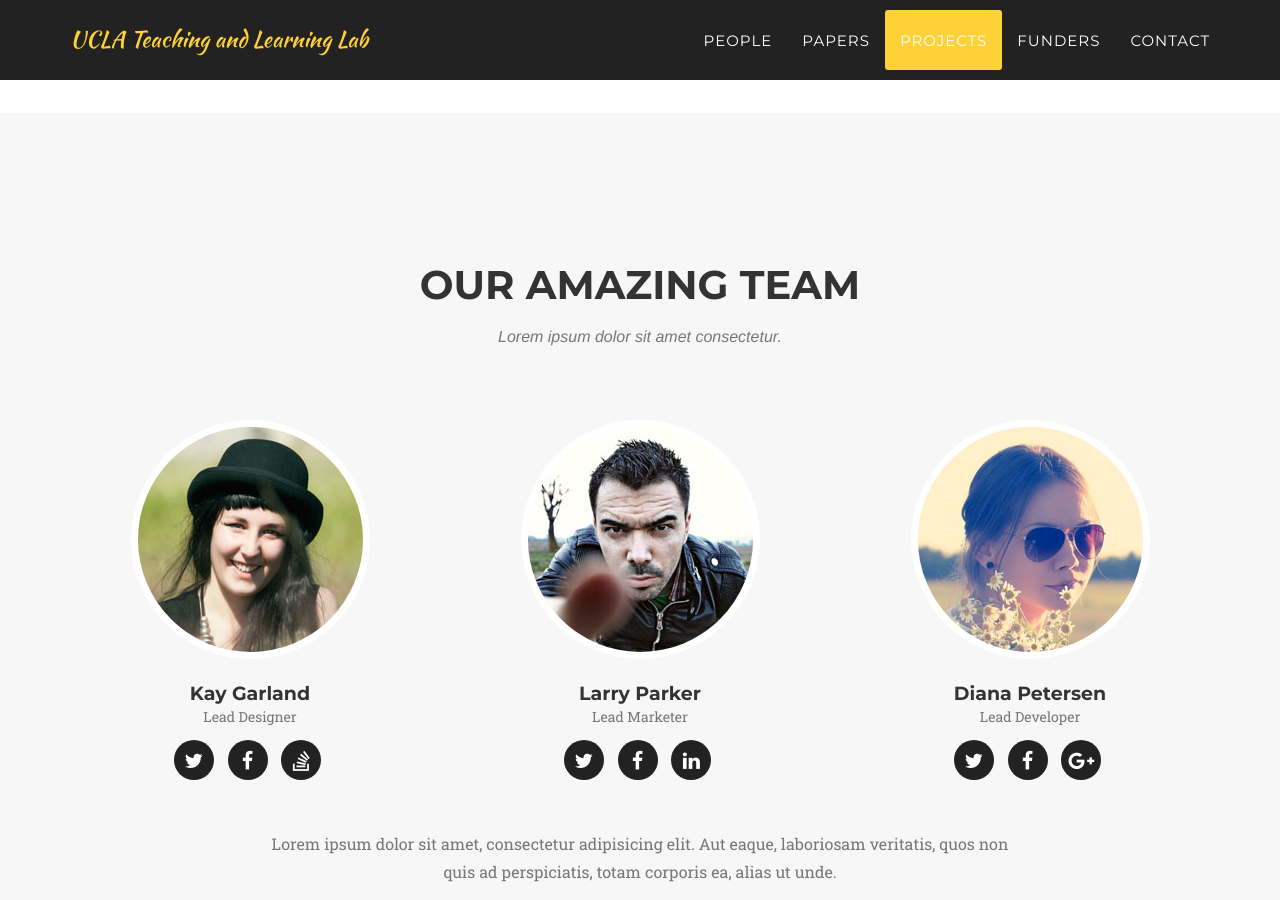
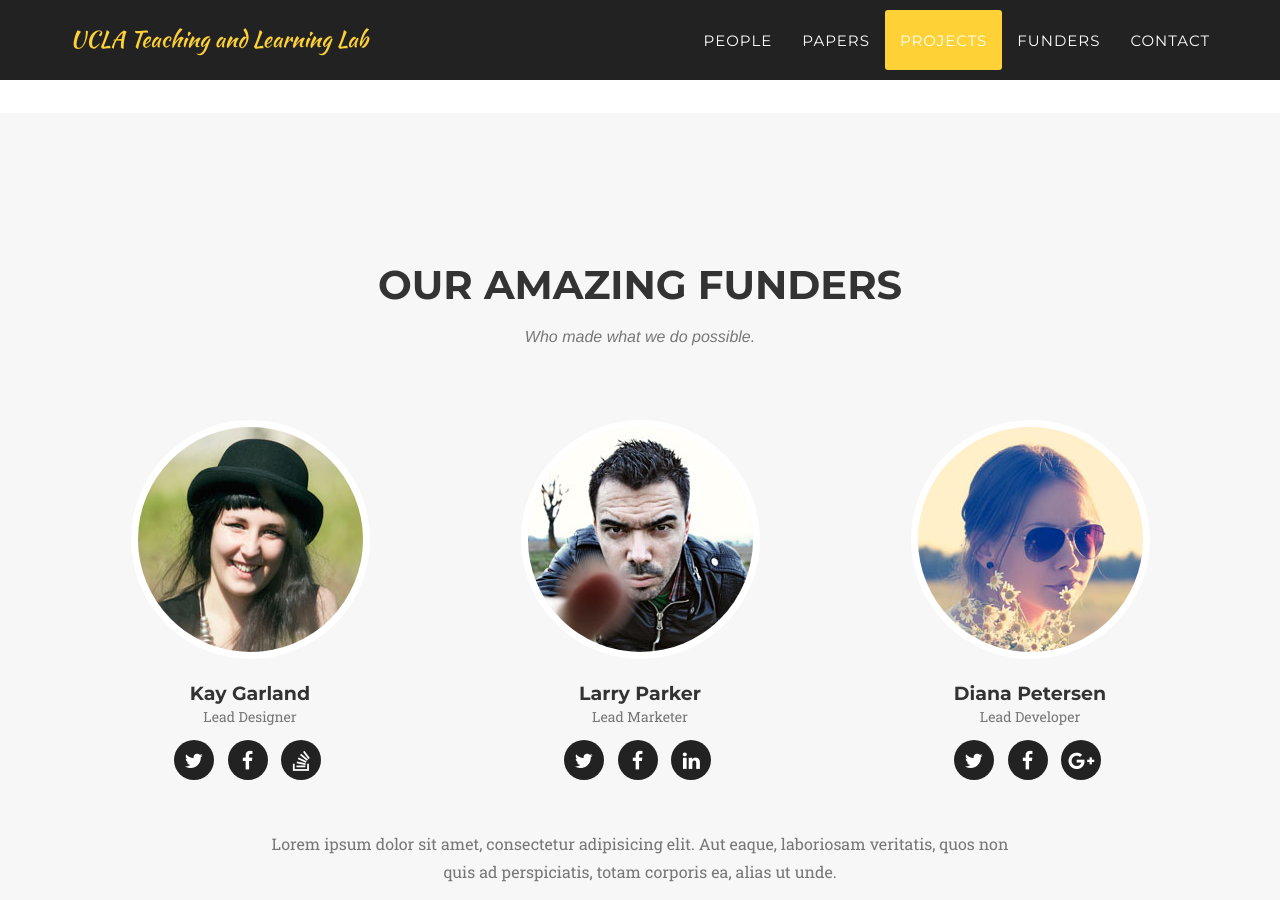
Before and after one commit to UCLATALL/TALL, a Jekyll site: the page built from index.html, in a window 1280 px wide and 900 px high, scrolled down 4962 px. Built offline with Jekyll 4.4.1, drawn with Linux system fonts in a browser that asks for light colours; some web fonts are replaced.

Commit message:
changenames1

```diff
--- a/_includes/team.html
+++ b/_includes/team.html
@@ -3,8 +3,8 @@
         <div class="container">
             <div class="row">
                 <div class="col-lg-12 text-center">
-                    <h2 class="section-heading">Our Amazing Team</h2>
-                    <h3 class="section-subheading text-muted">Lorem ipsum dolor sit amet consectetur.</h3>
+                    <h2 class="section-heading">Our Amazing Funders</h2>
+                    <h3 class="section-subheading text-muted">Who made what we do possible.</h3>
                 </div>
             </div>
             <div class="row">
```
